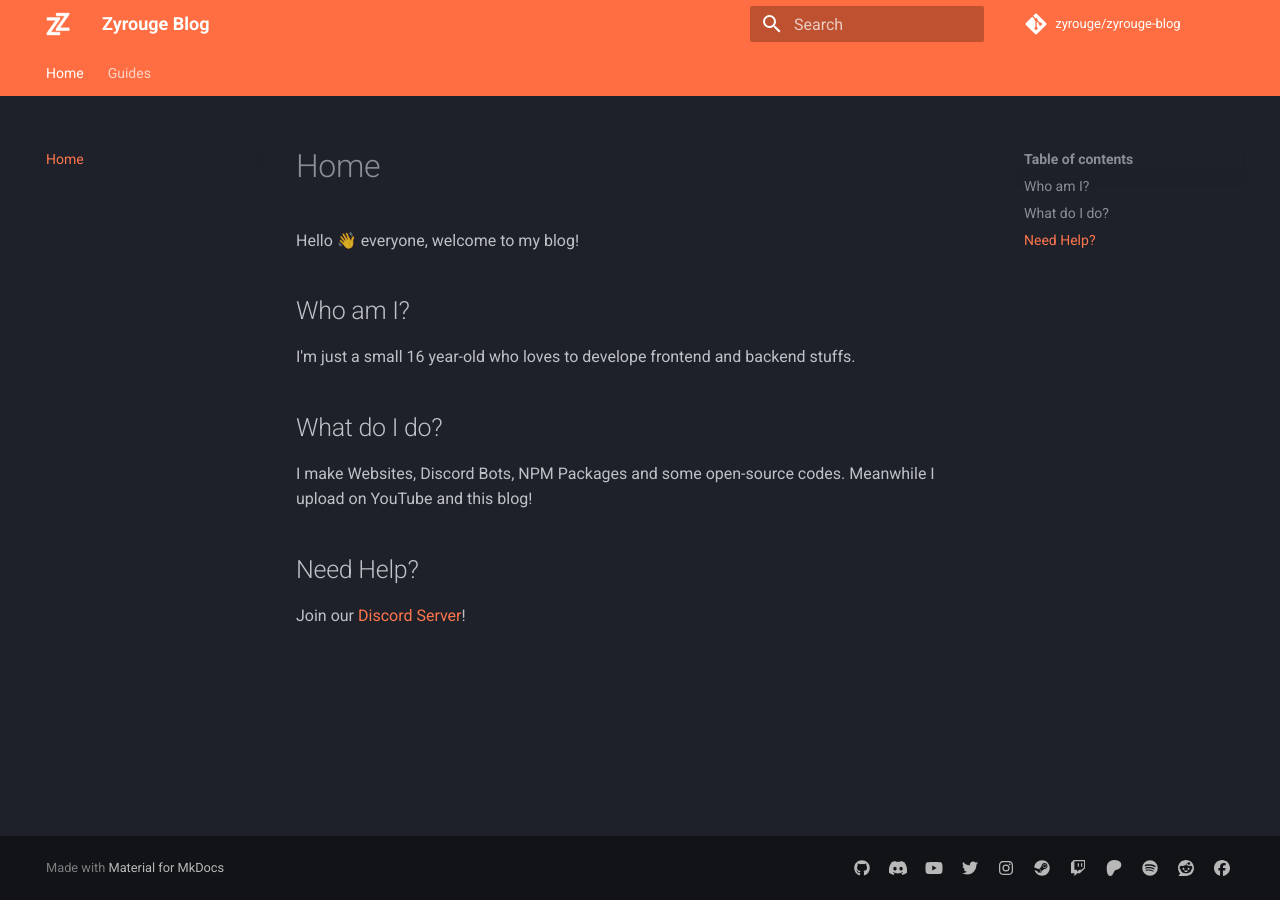
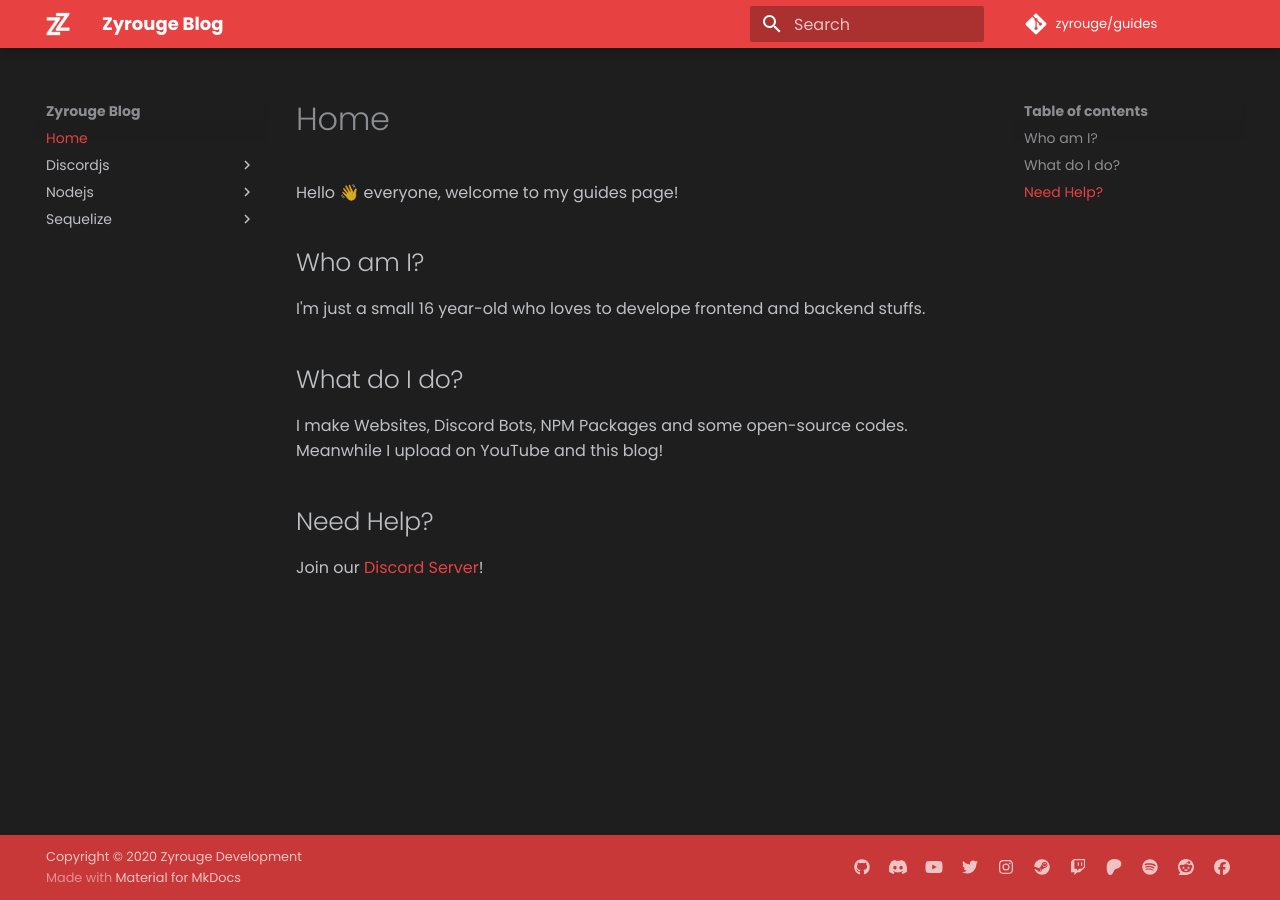
Before and after one commit to zyrouge/guides.zyrouge.gq, an MkDocs documentation site: the page built from docs/index.md, in a window 1280 px wide. Built offline with MkDocs 1.6.1 and Material for MkDocs 9.7.7, drawn with Linux system fonts in a browser that asks for light colours; comment, search, counter and statistics services are not loaded.

Commit message:
Changes in styles

```diff
--- /dev/null
+++ b/docs/assets/css/custom.css
@@ -0,0 +1,21 @@
+@import url("https://fonts.googleapis.com/css2?family=Poppins:ital,wght@0,300;0,400;0,700;1,400&display=swap");
+@import url("https://fonts.googleapis.com/css2?family=Fira+Code&display=swap");
+
+[data-md-color-scheme="slate"] {
+  --md-primary-fg-color: #e74141;
+  --md-default-bg-color: #1e1e1e;
+  --md-typeset-a-color: #e74141;
+  --md-footer-bg-color: #e74141;
+  --md-footer-bg-color--dark: #c93838;
+}
+
+body,
+input {
+  font-family: "Poppins", sans-serif;
+}
+
+pre,
+code,
+kbd {
+  font-family: "Fira Code", monospace;
+}
--- a/docs/index.md
+++ b/docs/index.md
@@ -1,9 +1,9 @@
 ---
 title: Home
-description: Welcome to my blog!
+description: Welcome to Zyrouge Guides!
 ---
 
-Hello 👋 everyone, welcome to my blog!
+Hello 👋 everyone, welcome to my guides page!
 
 ## Who am I?
 
--- a/mkdocs.yml
+++ b/mkdocs.yml
@@ -1,17 +1,16 @@
 site_name: Zyrouge Blog
-repo_url: https://github.com/zyrouge/zyrouge-blog
-repo_name: zyrouge/zyrouge-blog
+repo_url: https://github.com/zyrouge/guides.zyrouge.gq
+repo_name: zyrouge/guides
 docs_dir: docs
 theme:
   name: material
   palette:
-    primary: deep orange
-    accent: deep orange
+    primary: red
+    accent: red
     scheme: slate
-  features:
-    - navigation.tabs
   logo: assets/images/logo.png
   favicon: assets/images/favicon.png
+  font: false
 plugins:
   - search
 markdown_extensions:
@@ -47,6 +46,9 @@ extra:
       link: https://www.reddit.com/user/zyrouge
     - icon: fontawesome/brands/facebook
       link: https://www.facebook.com/zyrouge95
+copyright: Copyright © 2020 Zyrouge Development
 google_analytics:
   - UA-164033529-2
   - auto
+extra_css:
+  - assets/css/custom.css
```
Also changed, not shown: docs/discordjs/coding.md (renamed from docs/guides/discordjs/coding.md), docs/discordjs/commands-handlers.md (renamed from docs/guides/discordjs/commands-handlers.md), docs/discordjs/events-handlers.md (renamed from docs/guides/discordjs/events-handlers.md), docs/discordjs/events.md (renamed from docs/guides/discordjs/events.md), docs/discordjs/kick-command.md (renamed from docs/guides/discordjs/kick-command.md), docs/discordjs/rank-card-using-canvas.md (renamed from docs/guides/discordjs/rank-card-using-canvas.md), docs/nodejs/getting-started-with-nodejs.md (renamed from docs/guides/nodejs/getting-started-with-nodejs.md), docs/sequelize/creating-keys-in-models.md (renamed from docs/guides/sequelize/creating-keys-in-models.md), docs/sequelize/creating-models.md (renamed from docs/guides/sequelize/creating-models.md), docs/sequelize/deleting-keys-in-models.md (renamed from docs/guides/sequelize/deleting-keys-in-models.md), docs/sequelize/finding-all-keys-in-model.md (renamed from docs/guides/sequelize/finding-all-keys-in-model.md), docs/sequelize/finding-keys-in-models.md (renamed from docs/guides/sequelize/finding-keys-in-models.md), docs/sequelize/getting-started-with-sequelize.md (renamed from docs/guides/sequelize/getting-started-with-sequelize.md), docs/sequelize/updating-keys-in-models.md (renamed from docs/guides/sequelize/updating-keys-in-models.md).
